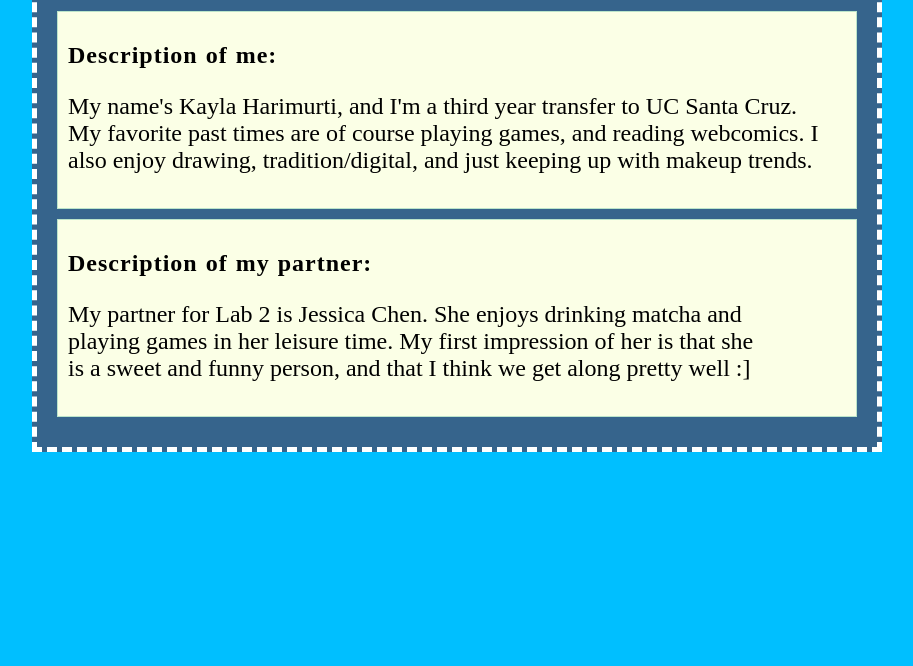
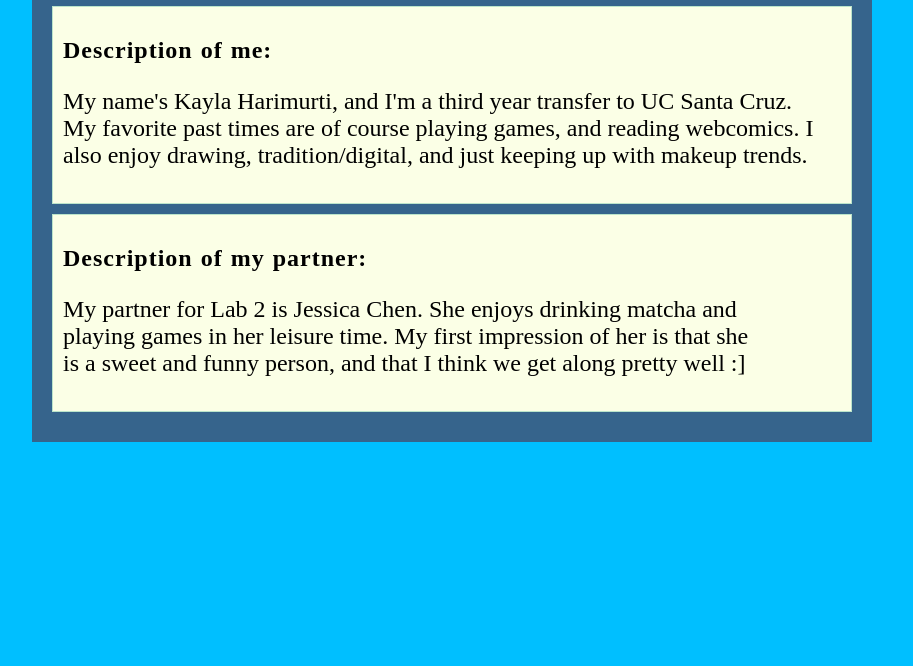
Before and after one commit to koalalah/art101, a plain HTML site: page lab2/helloworld.html in a window 1280 px wide. Shown: the part 134-800 px from the top of the page, without its empty margins (6-919 px from the left). Drawn offline with Linux system fonts and the light colour scheme.

Commit message:
Update helloworld.css

```diff
--- a/css/helloworld.css
+++ b/css/helloworld.css
@@ -28,9 +28,7 @@ p {
     color: white;
     margin: 30px;
     padding: 20px;
-    border-style:dashed;
-    border-color: white;
-    border-width: 5px;
+    border: white;
     background-color:rgb(54, 100, 140);
 }
 
```
